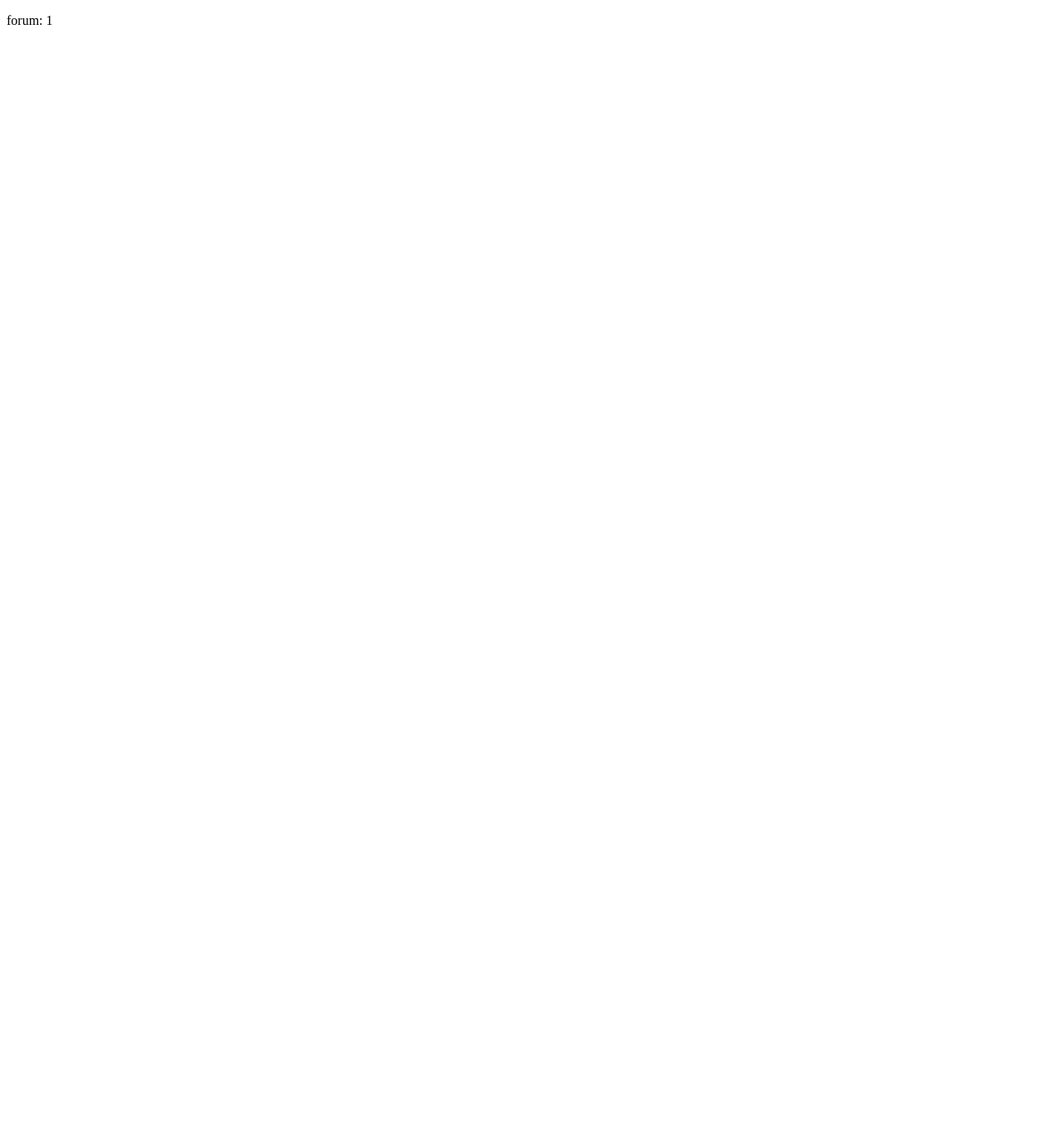
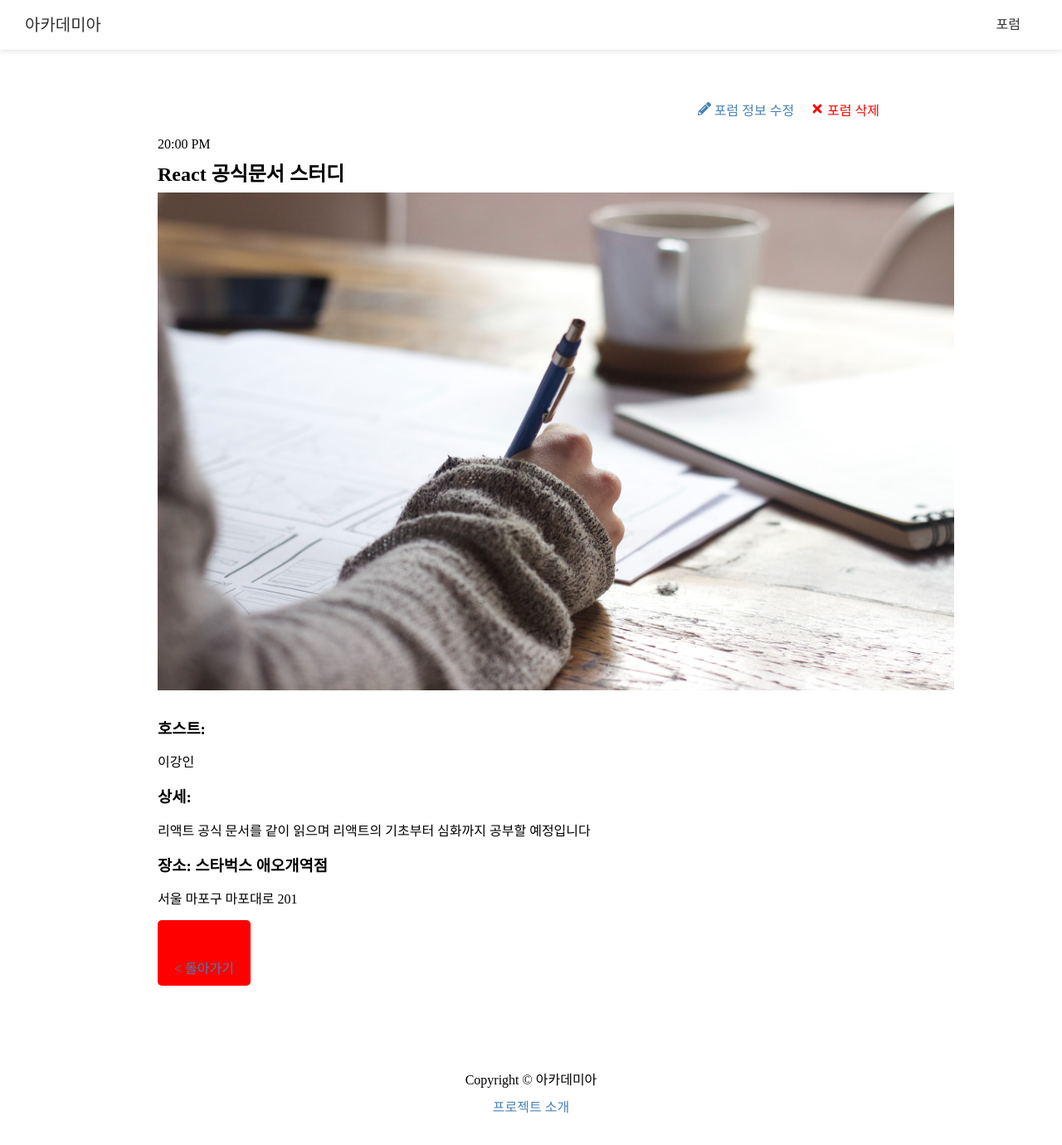
Before and after one commit to jong-k/academia, a Next.js app: page /forums/1 in a window 1280 px wide. Shown: the top 1380 px of the page at 83% size. Before the commit the page ends 800 px from the top, so only its background shows below. Built offline with nearby package versions, Linux system fonts and the light colour scheme; no server answers; a web font is replaced by a local one.

Commit message:
feat: 포럼 상세 페이지 컴포넌트 구현

```diff
--- a/pages/forums/[forumId].tsx
+++ b/pages/forums/[forumId].tsx
@@ -1,10 +1,85 @@
-import { useRouter } from "next/router";
+import Link from "next/link";
+import { FaPencilAlt, FaTimes } from "react-icons/fa";
+import Layout from "@/components/Layout";
+import { Button } from "@/components/common/Button.styled";
+import { API_URL } from "@/config/index";
+import {
+  Wrapper,
+  Controls,
+  DeleteBtn,
+  ImageStyled,
+  BackBtn,
+} from "@/styles/forumId.styled";
 
-const Forum = () => {
-  const router = useRouter();
-  const { forumId } = router.query;
+const Forum = ({ forum }) => {
+  const deleteForum = (e) => {
+    console.log("delete!!");
+  };
 
-  return <p>forum: {forumId}</p>;
+  return (
+    <Layout>
+      <Wrapper>
+        <Controls>
+          <Link href={`/forums/edit/${forum.id}`}>
+            <FaPencilAlt /> 포럼 정보 수정
+          </Link>
+          <DeleteBtn href="#" onClick={deleteForum}>
+            <FaTimes /> 포럼 삭제
+          </DeleteBtn>
+        </Controls>
+
+        <span>
+          {forum.data} {forum.time}
+        </span>
+        <h2>{forum.name}</h2>
+        {forum.image && (
+          <ImageStyled
+            src={forum.image}
+            width={960}
+            height={600}
+            alt="포럼 사진"
+          />
+        )}
+
+        <h3>호스트:</h3>
+        <p>{forum.host}</p>
+        <h3>상세:</h3>
+        <p>{forum.description}</p>
+        <h3>장소: {forum.place}</h3>
+        <p>{forum.address}</p>
+
+        <Button>
+          <BackBtn href="/forums">{"<"} 돌아가기</BackBtn>
+        </Button>
+      </Wrapper>
+    </Layout>
+  );
+};
+
+export const getStaticPaths = async () => {
+  const res = await fetch(`${API_URL}/api/forums`);
+  const forums = await res.json();
+
+  const paths = forums.map((forum) => ({
+    params: { forumId: forum.id },
+  }));
+
+  return {
+    paths,
+    fallback: true,
+  };
+};
+
+export const getStaticProps = async ({ params: { forumId } }) => {
+  const res = await fetch(`${API_URL}/api/forums/${forumId}`);
+  const forums = await res.json();
+
+  return {
+    props: {
+      forum: forums[0],
+    },
+    revalidate: 1,
+  };
 };
 
 export default Forum;
--- /dev/null
+++ b/styles/forumId.styled.ts
@@ -0,0 +1,28 @@
+import styled from "styled-components";
+import Link from "next/link";
+import Image from "next/image";
+
+export const Wrapper = styled.div`
+  position: relative;
+  padding-top: 40px;
+`;
+
+export const Controls = styled.div`
+  position: absolute;
+  right: 30px;
+  top: 0;
+`;
+
+export const DeleteBtn = styled(Link)`
+  margin-left: 20px;
+  color: red;
+`;
+
+export const ImageStyled = styled(Image)`
+  margin-bottom: 20px;
+`;
+
+export const BackBtn = styled(Link)`
+  display: block;
+  margin-top: 40px;
+`;
```
